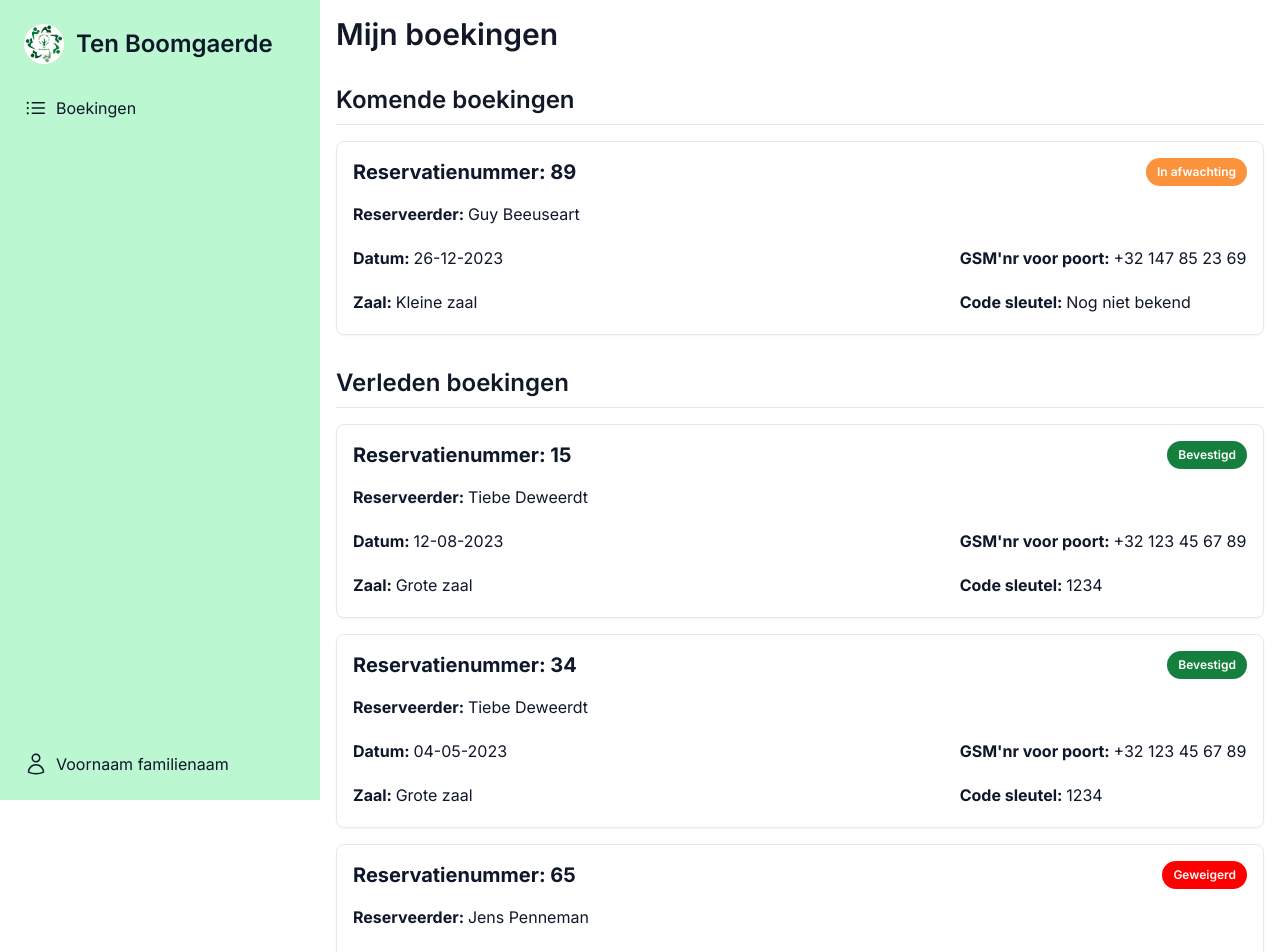
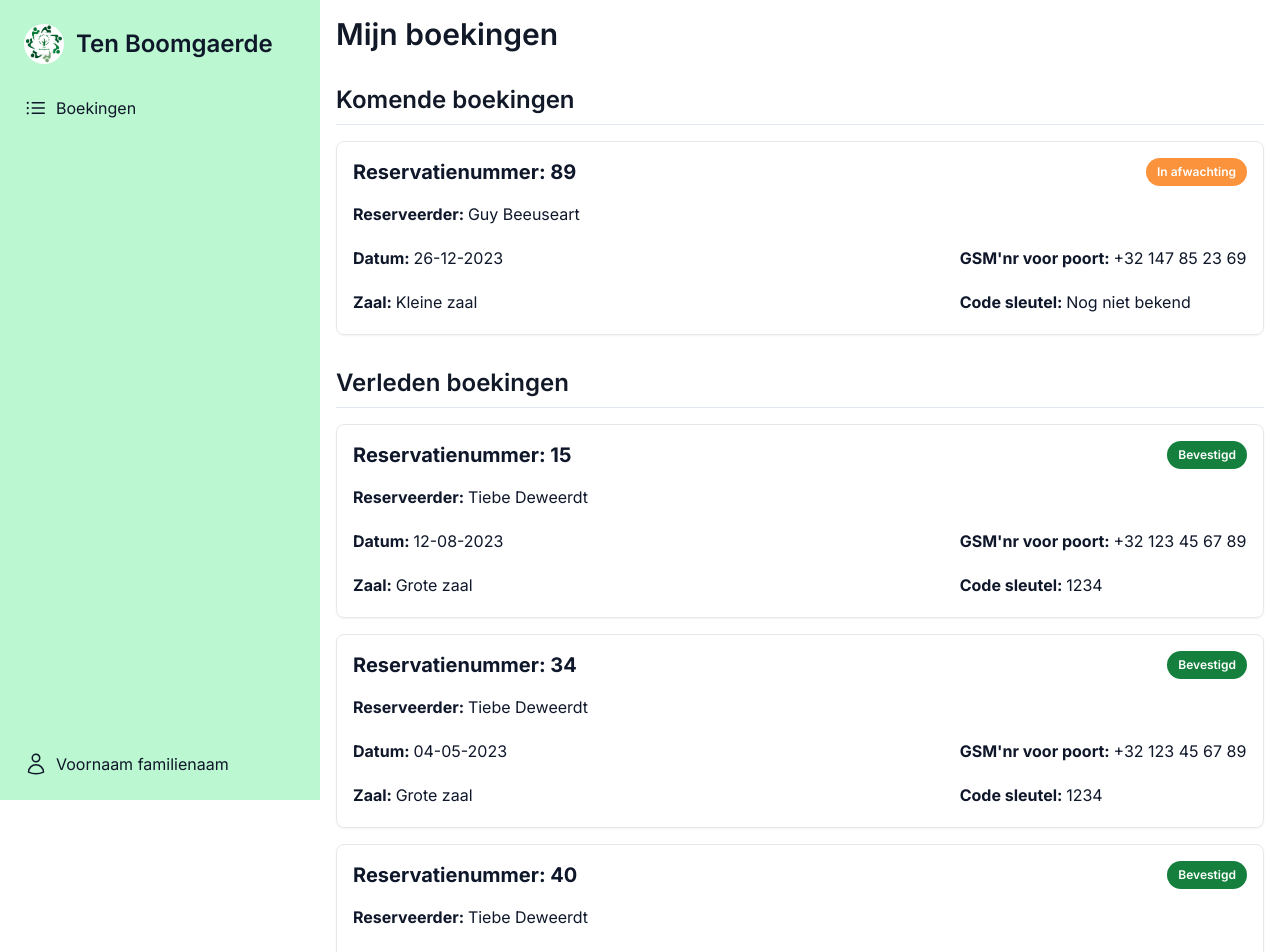
Before and after one commit to WEB4YOU-BE/P007-TenBoomgaerde, a Next.js app: page /klant in a window 1280 px wide. Shown: the top 952 px of the page. Built offline with nearby package versions, Linux system fonts and the light colour scheme.

Commit message:
bugfix
Signed-off-by: Tiebe Deweerdt <tiebe.dw1@gmail.com>

```diff
--- a/src/app/klant/page.tsx
+++ b/src/app/klant/page.tsx
@@ -4,6 +4,7 @@ export default function Index() {
     const reservations = [
         {resnumber: '15', name: 'Tiebe Deweerdt', date: new Date('2023-08-12'), room: 'Grote zaal', tel: '+32 123 45 67 89', code: '1234', state: 'success'},
         {resnumber: '34', name: 'Tiebe Deweerdt', date: new Date('2023-05-04'), room: 'Grote zaal', tel: '+32 123 45 67 89', code: '1234', state: 'success'},
+        {resnumber: '40', name: 'Tiebe Deweerdt', date: new Date('2023-06-08'), room: 'Grote zaal', tel: '+32 123 45 67 89', code: '1234', state: 'success'},
         {resnumber: '65', name: 'Jens Penneman', date: new Date('2023-09-07'), room: 'Grote & kleine zaal', tel: '+32 987 65 43 21', code: '', state: 'denied'},
         {resnumber: '78', name: 'Jens Penneman', date: new Date('2023-06-29'), room: 'Grote & kleine zaal', tel: '+32 987 65 43 21', code: '1234', state: 'success'},
         {resnumber: '89', name: 'Guy Beeuseart', date: new Date('2023-12-26'), room: 'Kleine zaal', tel: '+32 147 85 23 69', code: '', state: 'hold'}
@@ -16,16 +17,20 @@ export default function Index() {
                 <div className={"mb-4"}>
                     <h1 className={"text-2xl font-semibold text-gray-900 sm:text-3xl"}>Mijn boekingen</h1>
                 </div>
-                <h2 className={"mb-4 text-xl font-semibold text-gray-900 sm:text-2xl border-b pb-2 pt-4 sticky top-0 bg-white"}>Komende
+                <section>
+                    <h2 className={"text-xl font-semibold text-gray-900 sm:text-2xl border-b pb-2 pt-4 sticky top-0 bg-white"}>Komende
                         boekingen</h2>
                     {reservations.filter(reservation => ((reservation.date) >= new Date())).map(
                         (reservation, index) => <Reservation key={index} {...reservation} />
                     )}
-                <h2 className={"mb-4 text-xl font-semibold text-gray-900 sm:text-2xl border-b pb-2 pt-4 sticky top-0 bg-white"}>Verleden
+                </section>
+                <section>
+                    <h2 className={"text-xl font-semibold text-gray-900 sm:text-2xl border-b pb-2 pt-4 sticky top-0 bg-white"}>Verleden
                         boekingen</h2>
                     {reservations.filter(reservation => ((reservation.date) <= new Date())).map(
                         (reservation, index) => <Reservation key={index} {...reservation} />
                     )}
+                </section>
             </div>
         </div>
     </main>;
--- a/src/components/ui/klant/Reservation.tsx
+++ b/src/components/ui/klant/Reservation.tsx
@@ -21,7 +21,7 @@ const Reservation = async (reservation: reservationProps) => {
         return `${day}-${month}-${year}`;
     }
 
-    return <div className={"p-4 mb-4 border border-gray-200 rounded-lg shadow-sm"}>
+    return <div className={"p-4 my-4 border border-gray-200 rounded-lg shadow-sm"}>
         <div className={"grid gap-4 grid-cols-3 grid-rows-4"}>
             <div className={"font-bold text-xl row-start-1 col-span-2"}>
                 Reservatienummer: <span>{reservation.resnumber}</span>
```
Lines whose indentation alone changed are shown as unchanged.
